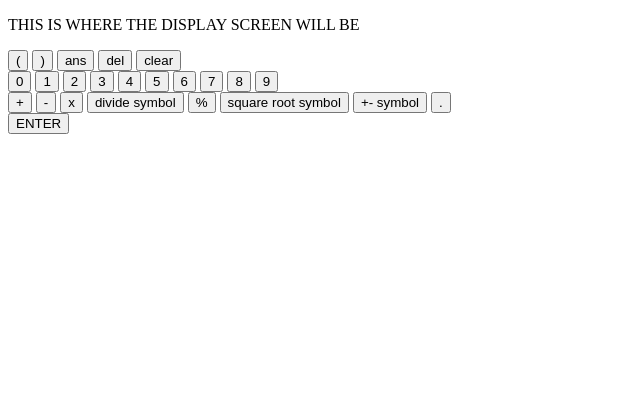
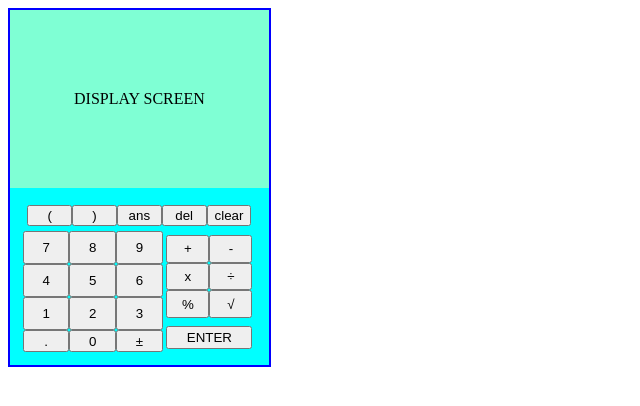
Before and after one commit to hgilani1/CalculatorProject-Hira, a plain HTML site: page calculatorproject-hira/index.html in a window 1280 px wide. Shown: the whole page, without its empty margins (0-640 px from the left). Drawn offline with Linux system fonts and the light colour scheme.

Commit message:
completed Plan/Breakdown of MVP and html and CSS attempt of calculator display

```diff
--- a/calculatorproject-hira/index.html
+++ b/calculatorproject-hira/index.html
@@ -5,12 +5,13 @@
     <meta http-equiv="X-UA-Compatible" content="IE=edge" />
     <meta name="viewport" content="width=device-width, initial-scale=1.0" />
     <title>Calculator</title>
-    <!-- <link rel="stylesheet" href="style.css"> -->
+    <link rel="stylesheet" href="style.css" />
   </head>
   <body>
     <div class="container">
       <div class="container__display">
-        <p>THIS IS WHERE THE DISPLAY SCREEN WILL BE</p>
+        <p>DISPLAY SCREEN</p>
+        <!-- input text -->
       </div>
       <div class="container__buttons">
         <div class="buttons">
@@ -23,28 +24,28 @@
               <button>clear</button>
             </div>
             <div class="buttons__main--numbers">
-              <button>0</button>
-              <button>1</button>
-              <button>2</button>
-              <button>3</button>
-              <button>4</button>
-              <button>5</button>
-              <button>6</button>
-              <button>7</button>
-              <button>8</button>
-              <button>9</button>
+              <button id="zero">0</button>
+              <button id="one">1</button>
+              <button id="two">2</button>
+              <button id="three">3</button>
+              <button id="four">4</button>
+              <button id="five">5</button>
+              <button id="six">6</button>
+              <button id="seven">7</button>
+              <button id="eight">8</button>
+              <button id="nine">9</button>
+              <button id="plusminus">±</button>
+              <button id="dot">.</button>
             </div>
             <div class="buttons__main--equations">
               <button>+</button>
               <button>-</button>
               <button>x</button>
-              <button>divide symbol</button>
+              <button>÷</button>
               <button>%</button>
-              <button>square root symbol</button>
-              <button>+- symbol</button>
-              <button>.</button>
+              <button>√</button>
             </div>
-            <div class="button__main--enter">
+            <div class="buttons__main--enters">
               <button>ENTER</button>
             </div>
           </div>
--- /dev/null
+++ b/calculatorproject-hira/style.scss
@@ -0,0 +1,140 @@
+$primarywidth: 10vw;
+$primaryheight: 5vh;
+
+body {
+  display: flex;
+
+  .container {
+    border: 2px solid blue;
+    background-color: aqua;
+    display: grid;
+
+    &__display {
+      background-color: aquamarine;
+      padding: 5vw;
+    }
+
+    // &__buttons {
+    .buttons {
+      &__main {
+        padding: 1vw;
+        display: grid;
+        grid-template-columns: 1fr 1fr 1fr 1fr 1fr;
+        grid-template-rows: 1fr 1fr 1fr 1fr 1fr;
+        grid-template-areas:
+          "to to to to to"
+          "nu nu nu eq eq"
+          "nu nu nu eq eq"
+          "nu nu nu eq eq"
+          "nu nu nu en en";
+        transition-duration: 0.4s;
+
+        &--top {
+          display: grid;
+          // justify-items: center;
+          grid-template-columns: 1fr 1fr 1fr 1fr 1fr;
+          grid-area: to;
+          padding: 2%;
+        }
+
+        &--numbers {
+          display: grid;
+          grid-template-columns: 1fr 1fr 1fr;
+          grid-template-rows: 1fr 1fr 1fr;
+          grid-area: nu;
+          grid-template-areas: "se e n" "f fi s" "o t th" "d z p";
+          color: cornflowerblue;
+          justify-content: start;
+
+          // margin: 5%;
+          #zero {
+            grid-area: z;
+            // width: $primarywidth;
+            // height: $primaryheight;
+            padding: 4%;
+          }
+          #one {
+            grid-area: o;
+            // width: $primarywidth;
+            // height: $primaryheight;
+            padding: 4%;
+          }
+          #two {
+            grid-area: t;
+            // width: $primarywidth;
+            // height: $primaryheight;
+            padding: 4%;
+          }
+          #three {
+            grid-area: th;
+            // width: $primarywidth;
+            // height: $primaryheight;
+            padding: 4%;
+          }
+          #four {
+            grid-area: f;
+            // width: $primarywidth;
+            // height: $primaryheight;
+            padding: 4%;
+          }
+          #five {
+            grid-area: fi;
+            // width: $primarywidth;
+            // height: $primaryheight;
+            padding: 4%;
+          }
+          #six {
+            grid-area: s;
+            // width: $primarywidth;
+            // height: $primaryheight;
+            padding: 4%;
+          }
+          #seven {
+            grid-area: se;
+            // width: $primarywidth;
+            // height: $primaryheight;
+            padding: 4%;
+          }
+          #eight {
+            grid-area: e;
+            // width: $primarywidth;
+            // height: $primaryheight;
+            padding: 4%;
+          }
+          #nine {
+            grid-area: n;
+            // width: $primarywidth;
+            // height: $primaryheight;
+            padding: 4%;
+          }
+          #plusminus {
+            grid-area: p;
+            // width: $primarywidth;
+            // height: $primaryheight;
+            padding: 4%;
+          }
+          #dot {
+            grid-area: d;
+            // width: $primarywidth;
+            // height: $primaryheight;
+            padding: 4%;
+          }
+        }
+
+        &--equations {
+          display: grid;
+          grid-area: eq;
+          grid-template-columns: 1fr 1fr;
+          grid-template-rows: 1fr 1fr 1fr;
+          padding: 4%;
+        }
+
+        &--enters {
+          display: grid;
+          grid-area: en;
+          padding: 4%;
+        }
+      }
+    }
+  }
+}
```
Also changed, not shown: calculatorproject-hira/Calculator.png (added), calculatorproject-hira/cal-pic.png (added), calculatorproject-hira/picture_breakdown.png (added), calculatorproject-hira/style.css (added), 2 other files.
